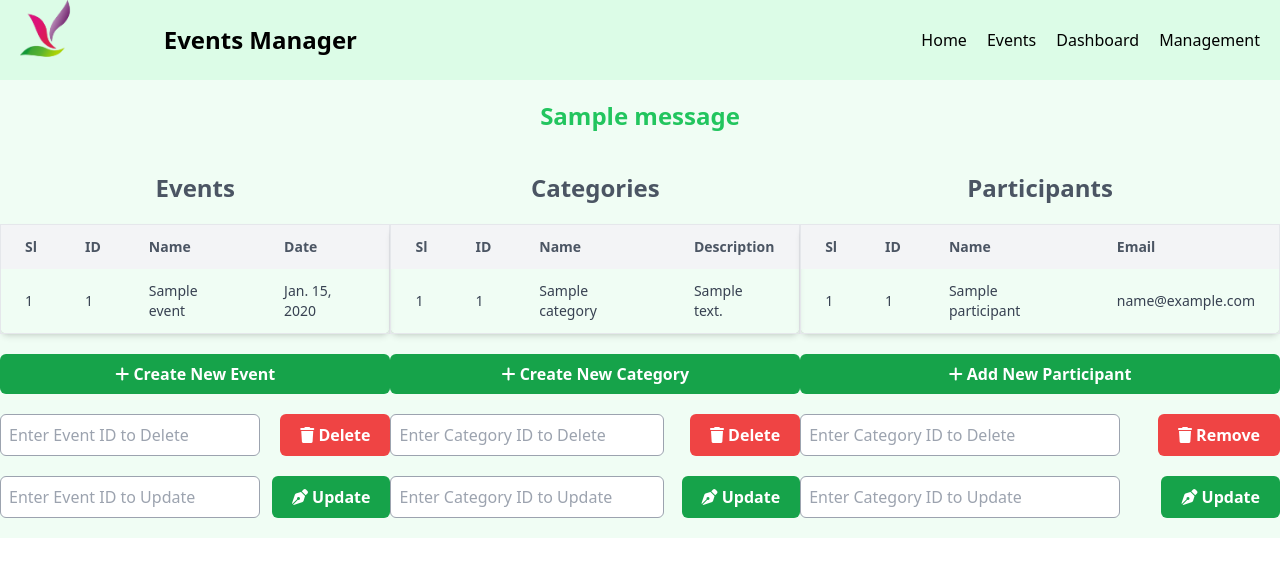
After one commit to achibhossengit/Event-Manager, a Django app: page /event/management in a window 1280 px wide. The commit adds this page. Shown: the top 577 px of the page. Run offline with Django 5.2, Linux system fonts and the light colour scheme; tables that the repository leaves empty hold one stand-in row (values such as "Sample post"); one stand-in notice (Sample message) is shown; some libraries are stand-ins or nearby versions.

Commit message:
Done basic CRUD Operations with normal UI

```diff
--- a/event/models.py
+++ b/event/models.py
@@ -8,6 +8,9 @@ class Event(models.Model):
     location = models.CharField(max_length=200)
     category = models.ForeignKey('Category', on_delete=models.SET_DEFAULT, default=1, related_name= 'events')
 
+    def __str__(self):
+        return self.name
+
 class Participant(models.Model):
     name  = models.CharField(max_length=200)
     email = models.EmailField(max_length=200)
@@ -16,3 +19,6 @@ class Participant(models.Model):
 class Category(models.Model):
     name = models.CharField(max_length=200)
     description = models.CharField()
+
+    def __str__(self):
+        return self.name
--- /dev/null
+++ b/event/templates/management.html
@@ -0,0 +1,121 @@
+{% extends "header.html" %}
+{% block content %}
+    <section class="pt-5">
+        {% if messages %}
+            {% for message in messages %}
+                {% if message.tags == "success" %}
+                    <p class="text-2xl font-semibold text-center text-green-500">{{message}}</p>
+                {% elif message.tags == "error" %}
+                    <p class="text-2xl font-semibold text-center text-red-500">{{message}}</p>
+                {% endif %}
+            {% endfor %}
+        {% endif %}
+    </section>
+    <section class="flex justify-around py-5">
+        <div>
+            <h2 class="text-2xl text-gray-600 font-bold text-center py-5">Events</h2>
+            <table class="px-5 border border-gray-200 rounded-lg shadow-md">
+                <thead>
+                    <tr class="bg-gray-100 text-gray-600">
+                        <th class="px-6 py-3 text-left text-sm font-semibold">Sl</th>
+                        <th class="px-6 py-3 text-left text-sm font-semibold">ID</th>
+                        <th class="px-6 py-3 text-left text-sm font-semibold">Name</th>
+                        <th class="px-6 py-3 text-left text-sm font-semibold">Date</th>
+                    </tr>
+                </thead>
+                <tbody>
+                    {% for event in events %}
+                        <tr>
+                            <td class="px-6 py-3 text-sm text-gray-700">{{ forloop.counter }}</td>
+                            <td class="px-6 py-3 text-sm text-gray-700">{{ event.id }}</td>
+                            <td class="px-6 py-3 text-sm text-gray-700">{{ event.name }}</td>
+                            <td class="px-6 py-3 text-sm text-gray-700">{{ event.date }}</td>
+                        </tr>
+                    {% endfor %}
+                </tbody>
+            </table>
+            <div>
+                <a href="{% url 'create-event' %}" class="mt-5 block w-full text-center bg-green-600 px-5 py-2 rounded-md text-white font-semibold"><i class="fa-solid fa-plus"></i> Create New Event</a>
+                <form action="{% url 'delete-event' %}" method='POST' class="flex justify-between">
+                    {% csrf_token %}
+                    <input class="w-2/3 p-2 mt-5 rounded-md border border-gray-400" placeholder="Enter Event ID to Delete" type="number" name="event_id" id="">
+                    <button type="submit" name="action" value="delete" class="mt-5 bg-red-500 px-5 py-2 rounded-md text-white font-semibold"><i class="fa-solid fa-trash"></i> Delete</button>
+                </form>
+                <form action="{% url 'update-event' %}" class="flex justify-between">
+                    <input class="w-2/3 p-2 mt-5 rounded-md border border-gray-400" placeholder="Enter Event ID to Update" type="number" name="event_id" id="">
+                    <button type="submit" name="action" value="update" class="mt-5 bg-green-600 px-5 py-2 rounded-md text-white font-semibold"><i class="fa-solid fa-pen-nib"></i> Update</button>
+                </form>
+            </div>
+        </div>
+        <div>
+            <h2 class="text-2xl text-gray-600 font-bold text-center py-5">Categories</h2>
+            <table class="px-5 border border-gray-200 rounded-lg shadow-md">
+                <thead>
+                    <tr class="bg-gray-100 text-gray-600">
+                        <th class="px-6 py-3 text-left text-sm font-semibold">Sl</th>
+                        <th class="px-6 py-3 text-left text-sm font-semibold">ID</th>
+                        <th class="px-6 py-3 text-left text-sm font-semibold">Name</th>
+                        <th class="px-6 py-3 text-left text-sm font-semibold">Description</th>
+                    </tr>
+                </thead>
+                <tbody>
+                    {% for category in categories %}
+                        <tr>
+                            <td class="px-6 py-3 text-sm text-gray-700">{{ forloop.counter }}</td>
+                            <td class="px-6 py-3 text-sm text-gray-700">{{ category.id }}</td>
+                            <td class="px-6 py-3 text-sm text-gray-700">{{ category.name }}</td>
+                            <td class="px-6 py-3 text-sm text-gray-700">{{ category.description }}</td>
+                        </tr>
+                    {% endfor %}
+                </tbody>
+            </table>
+            <div>
+                <a href="{% url 'create-category' %}" class="mt-5 block text-center bg-green-600 px-5 py-2 rounded-md text-white font-semibold"><i class="fa-solid fa-plus"></i> Create New Category</a>
+                <form action="{% url 'delete-category' %}" method='POST' class="flex justify-between">
+                    {% csrf_token %}
+                    <input class="w-2/3 p-2 mt-5 rounded-md border border-gray-400" placeholder="Enter Category ID to Delete" type="number" name="category_id" id="">
+                    <button type="submit" name="action" value="delete" class="mt-5 bg-red-500 px-5 py-2 rounded-md text-white font-semibold"><i class="fa-solid fa-trash"></i> Delete</button>
+                </form>
+                <form action="{% url "update-category" %}" class="flex justify-between">
+                    <input class="w-2/3 p-2 mt-5 rounded-md border border-gray-400" placeholder="Enter Category ID to Update" type="number" name="category_id" id="">
+                    <button type="submit" name="action" value="update" class="mt-5 bg-green-600 px-5 py-2 rounded-md text-white font-semibold"><i class="fa-solid fa-pen-nib"></i> Update</button>
+                </form>
+            </div>
+        </div>
+        <div>
+            <h2 class="text-2xl text-gray-600 font-bold text-center py-5">Participants</h2>
+            <table class="px-5 border border-gray-200 rounded-lg shadow-md">
+                <thead>
+                    <tr class="bg-gray-100 text-gray-600">
+                        <th class="px-6 py-3 text-left text-sm font-semibold">Sl</th>
+                        <th class="px-6 py-3 text-left text-sm font-semibold">ID</th>
+                        <th class="px-6 py-3 text-left text-sm font-semibold">Name</th>
+                        <th class="px-6 py-3 text-left text-sm font-semibold">Email</th>
+                    </tr>
+                </thead>
+                <tbody>
+                    {% for participant in participants %}
+                        <tr>
+                            <td class="px-6 py-3 text-sm text-gray-700">{{ forloop.counter }}</td>
+                            <td class="px-6 py-3 text-sm text-gray-700">{{ participant.id }}</td>
+                            <td class="px-6 py-3 text-sm text-gray-700">{{ participant.name }}</td>
+                            <td class="px-6 py-3 text-sm text-gray-700">{{ participant.email }}</td>
+                        </tr>
+                    {% endfor %}
+                </tbody>
+            </table>
+            <div>
+                <a href="{% url 'create-participant' %}" class="block text-center mt-5 bg-green-600 px-5 py-2 rounded-md text-white font-semibold"><i class="fa-solid fa-plus"></i> Add New Participant</a>
+                <form action="{% url 'delete-participant' %}" method='POST' class="flex justify-between">
+                    {% csrf_token %}
+                    <input class="w-2/3 p-2 mt-5 rounded-md border border-gray-400" placeholder="Enter Category ID to Delete" type="number" name="participant_id" id="">
+                    <button type="submit" name="action" value="delete" class="mt-5 bg-red-500 px-5 py-2 rounded-md text-white font-semibold"><i class="fa-solid fa-trash"></i> Remove</button>
+                </form>
+                <form action="{% url "update-participant" %}" class="flex justify-between">
+                    <input class="w-2/3 p-2 mt-5 rounded-md border border-gray-400" placeholder="Enter Category ID to Update" type="number" name="participant_id" id="">
+                    <button type="submit" name="action" value="update" class="mt-5 bg-green-600 px-5 py-2 rounded-md text-white font-semibold"><i class="fa-solid fa-pen-nib"></i> Update</button>
+                </form>
+            </div>
+        </div>
+    </section>
+{% endblock content %}
--- a/event/urls.py
+++ b/event/urls.py
@@ -1,7 +1,20 @@
 from django.urls import path, include
-from event.views import test_view, dashboard
-
+from event.views import test_view, dashboard, event_details, management, create_event, delete_event, update_event, create_category, delete_category,update_category, create_participant, delete_participant, update_participant
 urlpatterns = [
     path('test', test_view),
-    path('dashboard', dashboard, name='dashboard'),
+    path('dashboard/', dashboard, name='dashboard'),
+    path('event-detials/<int:id>', event_details, name='event_details'),
+    path('management', management, name='management'),
+
+    path('create-event', create_event, name='create-event'),
+    path('delete-event', delete_event, name='delete-event'),
+    path('update-event', update_event, name='update-event'),
+
+    path('create-category', create_category, name='create-category'),
+    path('delete-category', delete_category, name='delete-category'),
+    path('update-category', update_category, name='update-category'),
+
+    path('create-participant', create_participant, name='create-participant'),
+    path('delete-participant', delete_participant, name='delete-participant'),
+    path('update-participant', update_participant, name='update-participant'),
 ]
--- a/event/views.py
+++ b/event/views.py
@@ -1,26 +1,203 @@
 from django.shortcuts import render, HttpResponse, redirect
-from event.forms import EventModelForm
+from event.forms import EventModelForm, CategoryModelForm, ParticipantModelForm
 from event.models import Event, Category, Participant
 from datetime import date
+from django.db.models import Count, Q
+from django.contrib import messages
 
 def test_view(request):
-    return render(request, 'dashboard.html')
+    return render(request, 'test.html')
 
 def dashboard(request):
-    # type = request.GET.get('type')
-    # print(type)
-    events = Event.objects.all()
-    total_participants = Participant.objects.all().count()
-    total_events = events.count()
-    upcoming_events = Event.objects.filter(date__gte=date.today()).count()
-    today_events = Event.objects.filter(date=date.today()).count()
-    past_events = Event.objects.filter(date__lt = date.today()).count()
+    section_title = "Today's Events"
+    events = Event.objects.filter(date=date.today())
+    type = request.GET.get('type')
+    counts = Event.objects.aggregate(
+        total = Count('id'),
+        today = Count('id', filter=Q(date=date.today())),
+        upcoming = Count('id', filter=Q(date__gt = date.today())),
+        past = Count('id', filter=Q(date__lt = date.today()))
+    )
+    participants = Participant.objects.all()
+    total_participants = participants.count()
+    if type=='total_events':
+        events = Event.objects.all()
+        section_title = "Total Events "
+    elif type=='today':
+        events = Event.objects.filter(date=date.today())
+        section_title = "Today's Events "
+    elif type=='upcoming':
+        events = Event.objects.filter(date__gt=date.today())
+        section_title = "Upcoming Events"
+    elif type=='past':
+        events = Event.objects.filter(date__lt=date.today())
+        section_title = "Past Events "
+
     context = {
+        'section_title':section_title,
+        'participants':participants,
+        'total_participants':total_participants,
         'events':events,
-        'total_participants':total_participants,
-        'total_events':total_events,
-        'upcoming_events':upcoming_events,
-        'today_events':today_events,
-        'past_events':past_events
+        'counts':counts
     }
     return render(request, 'dashboard.html', context)
+
+
+def event_details(request, id):
+    if request.method=='POST':
+        event = Event.objects.get(id=id)
+        participants = event.participants.all()
+        context = {
+            'event':event,
+            'participants':participants
+        }
+        return render( request, 'event_details.html', context)
+
+def management(request):
+    events = Event.objects.all()
+    categories = Category.objects.all()
+    participants = Participant.objects.all()
+    context ={
+        'events':events,
+        'categories':categories,
+        'participants': participants
+    }
+    return render(request, 'management.html', context)
+
+def create_event(request):
+    if request.method == 'POST':
+        event_form = EventModelForm(request.POST)
+        if event_form.is_valid():
+            event_form.save()
+            messages.success(request, "Event created Successfully!")
+            return redirect('management')
+    else:
+        event_form = EventModelForm()
+    context = {
+        'event_form': event_form
+    }
+    return render(request, 'create.html', context)
+
+def delete_event(request):
+    if request.method == 'POST':
+        event_id = request.POST.get('event_id')
+        try:
+            event = Event.objects.get(id=event_id)
+            event.delete()
+            messages.success(request, "Event deleted successfully!")
+        except:
+            messages.error(request, 'Your ID is invalid! Enter a valid ID please.')
+    return redirect('management')
+
+def update_event(request):
+    event_id = request.GET.get('event_id')
+    try:
+        event = Event.objects.get(id=event_id)
+        if request.method == 'POST':
+                event_form = EventModelForm(request.POST, instance=event)
+                if event_form.is_valid():
+                    event_form.save()
+                    messages.success(request, "Event updated successfully!")
+                    return redirect('management')
+        else:
+            event_form = EventModelForm(instance=event)
+            context = {
+                'event_form':event_form
+            }
+            return render(request, 'update.html', context)
+
+    except:
+        messages.error(request, "Your ID is invalid! Please enter a valid event ID.")
+        return redirect('management')
+
+
+
+def create_category(request):
+    if request.method == "POST":
+        category_form = CategoryModelForm(request.POST)
+        category_form.save()
+        messages.success(request, "Category Added Successfully!")
+        return redirect('management')
+    else:
+        category_form = CategoryModelForm()
+    context = {
+        'category_form': category_form
+    }
+    return render(request, 'create.html', context)
+
+def delete_category(request):
+    if request.method == 'POST':
+        category_id = request.POST.get('category_id')
+        try:
+            category = Category.objects.get(id=category_id)
+            category.delete()
+            messages.success(request, "Category deleted successfully!")
+        except:
+            messages.error(request, "Your Category ID is invalid! Please Provide a valid ID.")
+        return redirect('management')
+
+def update_category(request):
+    category_id = request.GET.get('category_id')
+    print(category_id)
+    try:
+        category = Category.objects.get(id=category_id)
+        if request.method == 'POST':
+            category_form = CategoryModelForm(request.POST, instance=category)
+            if category_form.is_valid():
+                category_form.save()
+                messages.success(request, "Category Updated successfully!")
+                return redirect('management')
+        else:
+            category_form = CategoryModelForm(instance=category)
+            context = {
+                'category_form': category_form
+            }
+            return render(request, 'update.html', context)
+    except:
+        messages.error(request, "Please Provide a valid ID.")
+        return redirect('management')
+
+def create_participant(request):
+    participant_form = ParticipantModelForm()
+    if request.method == 'POST':
+        participant_form = ParticipantModelForm(request.POST)
+        if participant_form.is_valid():
+            participant_form.save()
+            messages.success(request, "Added successfully!")
+            return redirect('management')
+    context = {
+        'participant_form': participant_form
+    }
+    return render(request, 'create.html', context)
+
+def delete_participant(request):
+    if request.method == 'POST':
+        participant_id = request.POST.get('participant_id')
+        try:
+            participant = Participant.objects.get(id=participant_id)
+            participant.delete()
+            messages.success(request, "Participant remove successfully!")
+            return redirect('management')
+        except:
+            messages.error(request, "Invalid ID!")
+            return redirect('management')
+
+def update_participant(request):
+    participant_id = request.GET.get('participant_id')
+    try:
+        participant = Participant.objects.get(id=participant_id)
+        if request.method == 'POST':
+            participant_form = ParticipantModelForm(request.POST, instance=participant)
+            if participant_form.is_valid():
+                participant_form.save()
+                messages.success(request, "Updated successfully!")
+                return redirect('management')
+        else:
+            participant_form = ParticipantModelForm(instance=participant)
+            context={
+                'participant_form': participant_form
+            }
+            return render(request, 'update.html', context)
+    except:
+        messages.error(request, "Invalid ID!")
+        return redirect('management')
--- a/static/css/output.css
+++ b/static/css/output.css
@@ -638,6 +638,10 @@ video {
   margin-bottom: 1.75rem;
 }
 
+.mt-3 {
+  margin-top: 0.75rem;
+}
+
 .mt-5 {
   margin-top: 1.25rem;
 }
@@ -678,16 +682,16 @@ video {
   width: 16.666667%;
 }
 
-.w-2\/4 {
-  width: 50%;
+.w-2\/3 {
+  width: 66.666667%;
 }
 
 .w-full {
   width: 100%;
 }
 
-.w-2\/3 {
-  width: 66.666667%;
+.w-2\/4 {
+  width: 50%;
 }
 
 .border-collapse {
@@ -696,6 +700,14 @@ video {
 
 .transform {
   transform: translate(var(--tw-translate-x), var(--tw-translate-y)) rotate(var(--tw-rotate)) skewX(var(--tw-skew-x)) skewY(var(--tw-skew-y)) scaleX(var(--tw-scale-x)) scaleY(var(--tw-scale-y));
+}
+
+.list-inside {
+  list-style-position: inside;
+}
+
+.list-disc {
+  list-style-type: disc;
 }
 
 .grid-cols-2 {
@@ -710,8 +722,20 @@ video {
   align-items: center;
 }
 
+.justify-end {
+  justify-content: flex-end;
+}
+
 .justify-between {
   justify-content: space-between;
+}
+
+.justify-around {
+  justify-content: space-around;
+}
+
+.gap-16 {
+  gap: 4rem;
 }
 
 .gap-2 {
@@ -722,24 +746,34 @@ video {
   gap: 1.25rem;
 }
 
-.gap-6 {
-  gap: 1.5rem;
-}
-
-.gap-20 {
-  gap: 5rem;
-}
-
-.gap-16 {
-  gap: 4rem;
+.rounded-lg {
+  border-radius: 0.5rem;
 }
 
 .rounded-md {
   border-radius: 0.375rem;
 }
 
+.rounded-sm {
+  border-radius: 0.125rem;
+}
+
 .border {
   border-width: 1px;
+}
+
+.border-2 {
+  border-width: 2px;
+}
+
+.border-gray-200 {
+  --tw-border-opacity: 1;
+  border-color: rgb(229 231 235 / var(--tw-border-opacity, 1));
+}
+
+.border-gray-400 {
+  --tw-border-opacity: 1;
+  border-color: rgb(156 163 175 / var(--tw-border-opacity, 1));
 }
 
 .border-green-600 {
@@ -747,14 +781,34 @@ video {
   border-color: rgb(22 163 74 / var(--tw-border-opacity, 1));
 }
 
+.border-gray-500 {
+  --tw-border-opacity: 1;
+  border-color: rgb(107 114 128 / var(--tw-border-opacity, 1));
+}
+
 .bg-blue-100 {
   --tw-bg-opacity: 1;
   background-color: rgb(219 234 254 / var(--tw-bg-opacity, 1));
 }
 
+.bg-gray-100 {
+  --tw-bg-opacity: 1;
+  background-color: rgb(243 244 246 / var(--tw-bg-opacity, 1));
+}
+
+.bg-gray-200 {
+  --tw-bg-opacity: 1;
+  background-color: rgb(229 231 235 / var(--tw-bg-opacity, 1));
+}
+
 .bg-green-100 {
   --tw-bg-opacity: 1;
   background-color: rgb(220 252 231 / var(--tw-bg-opacity, 1));
+}
+
+.bg-green-400 {
+  --tw-bg-opacity: 1;
+  background-color: rgb(74 222 128 / var(--tw-bg-opacity, 1));
 }
 
 .bg-green-50 {
@@ -767,6 +821,19 @@ video {
   background-color: rgb(22 163 74 / var(--tw-bg-opacity, 1));
 }
 
+.bg-red-500 {
+  --tw-bg-opacity: 1;
+  background-color: rgb(239 68 68 / var(--tw-bg-opacity, 1));
+}
+
+.p-2 {
+  padding: 0.5rem;
+}
+
+.p-3 {
+  padding: 0.75rem;
+}
+
 .p-5 {
   padding: 1.25rem;
 }
@@ -774,6 +841,11 @@ video {
 .px-5 {
   padding-left: 1.25rem;
   padding-right: 1.25rem;
+}
+
+.px-6 {
+  padding-left: 1.5rem;
+  padding-right: 1.5rem;
 }
 
 .py-10 {
@@ -796,6 +868,18 @@ video {
   padding-bottom: 1.25rem;
 }
 
+.pl-5 {
+  padding-left: 1.25rem;
+}
+
+.pt-5 {
+  padding-top: 1.25rem;
+}
+
+.text-left {
+  text-align: left;
+}
+
 .text-center {
   text-align: center;
 }
@@ -805,12 +889,46 @@ video {
   line-height: 2rem;
 }
 
+.text-sm {
+  font-size: 0.875rem;
+  line-height: 1.25rem;
+}
+
 .font-bold {
   font-weight: 700;
 }
 
 .font-semibold {
   font-weight: 600;
+}
+
+.text-gray-600 {
+  --tw-text-opacity: 1;
+  color: rgb(75 85 99 / var(--tw-text-opacity, 1));
+}
+
+.text-gray-700 {
+  --tw-text-opacity: 1;
+  color: rgb(55 65 81 / var(--tw-text-opacity, 1));
+}
+
+.text-green-500 {
+  --tw-text-opacity: 1;
+  color: rgb(34 197 94 / var(--tw-text-opacity, 1));
+}
+
+.text-red-500 {
+  --tw-text-opacity: 1;
+  color: rgb(239 68 68 / var(--tw-text-opacity, 1));
+}
+
+.text-white {
+  --tw-text-opacity: 1;
+  color: rgb(255 255 255 / var(--tw-text-opacity, 1));
+}
+
+.underline {
+  text-decoration-line: underline;
 }
 
 .shadow-md {
@@ -822,6 +940,12 @@ video {
 .shadow-sm {
   --tw-shadow: 0 1px 2px 0 rgb(0 0 0 / 0.05);
   --tw-shadow-colored: 0 1px 2px 0 var(--tw-shadow-color);
+  box-shadow: var(--tw-ring-offset-shadow, 0 0 #0000), var(--tw-ring-shadow, 0 0 #0000), var(--tw-shadow);
+}
+
+.shadow-lg {
+  --tw-shadow: 0 10px 15px -3px rgb(0 0 0 / 0.1), 0 4px 6px -4px rgb(0 0 0 / 0.1);
+  --tw-shadow-colored: 0 10px 15px -3px var(--tw-shadow-color), 0 4px 6px -4px var(--tw-shadow-color);
   box-shadow: var(--tw-ring-offset-shadow, 0 0 #0000), var(--tw-ring-shadow, 0 0 #0000), var(--tw-shadow);
 }
 
```
Also changed, not shown: event/forms.py (+68 -1 lines), event/templates/create.html (added, +24 -0 lines), event/templates/dashboard.html (+12 -6 lines), event/templates/event_details.html (+24 -11 lines), event/templates/event_list.html (+5 -2 lines), event/templates/test.html (added, +13 -0 lines), event/templates/update.html (added, +24 -0 lines), event/migrations/0003_alter_event_time.py (added), event/migrations/0004_alter_event_time.py (added).
